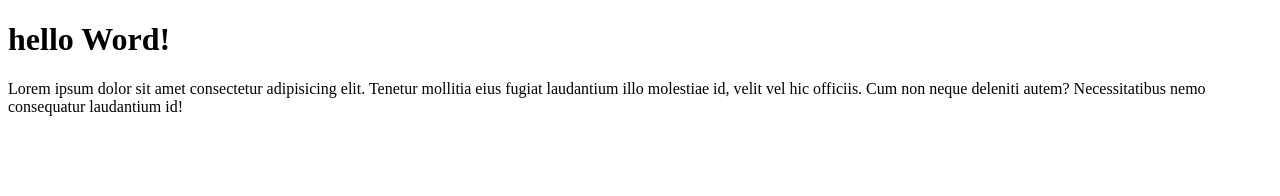
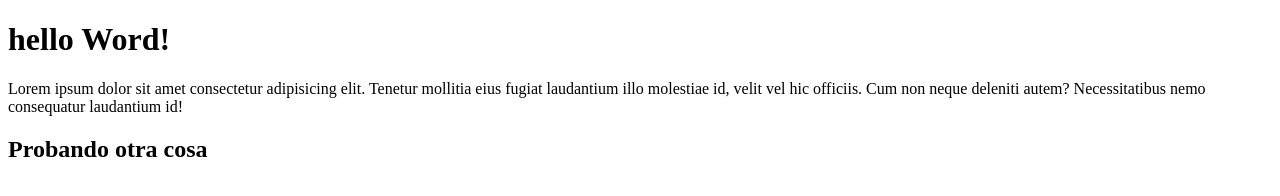
Before and after one commit to Daiana89/Tesis2025, a plain HTML site: page index.html in a window 1280 px wide. Drawn offline with Linux system fonts and the light colour scheme.

Commit message:
agregro h2 desde la rama-02

```diff
--- a/index.html
+++ b/index.html
@@ -11,5 +11,7 @@
          Tenetur mollitia eius fugiat laudantium illo molestiae id,
           velit vel hic officiis. Cum non neque deleniti autem?
           Necessitatibus nemo consequatur laudantium id!</p>
+
+        <h2>Probando otra cosa</h2>
 </body>
 </html>
```
